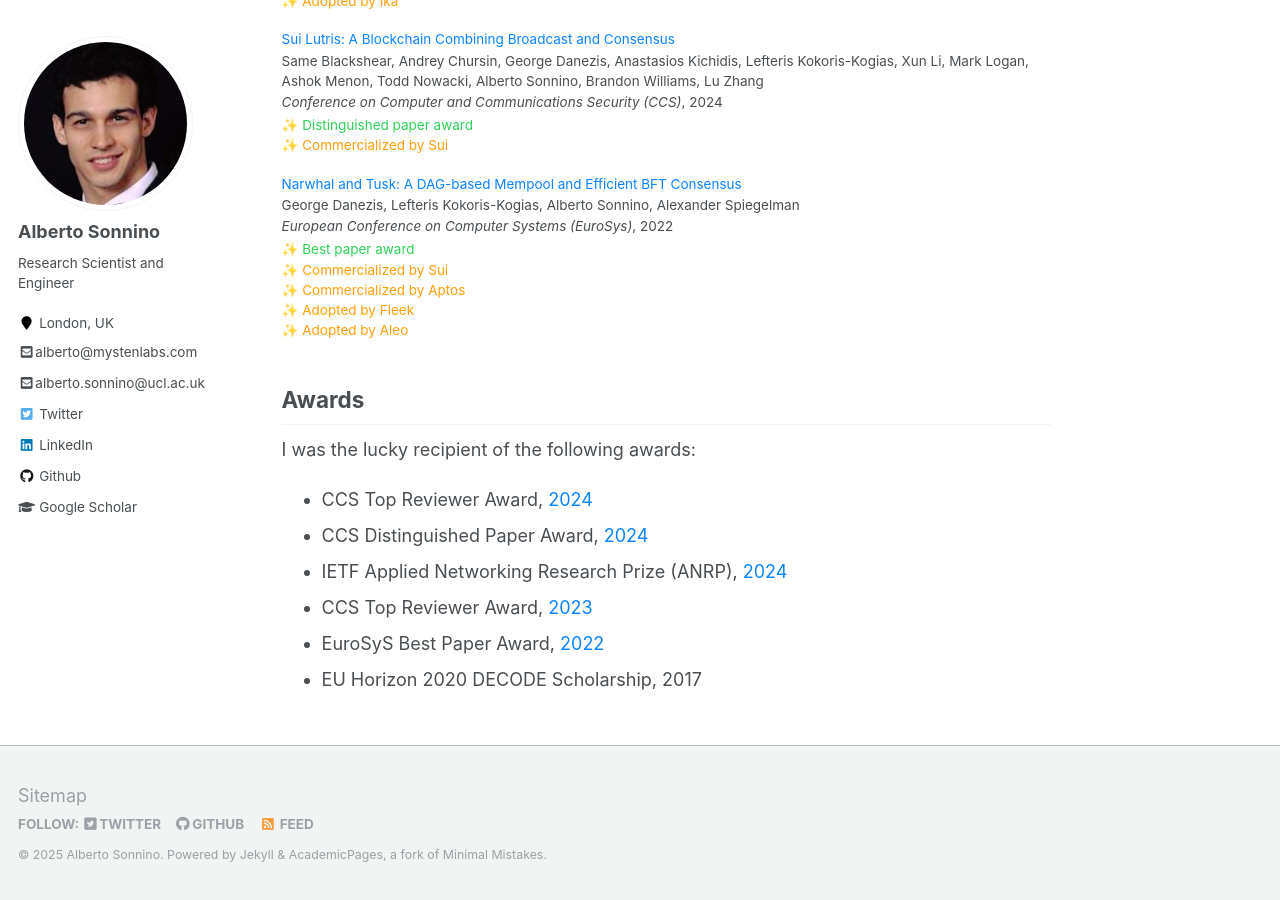
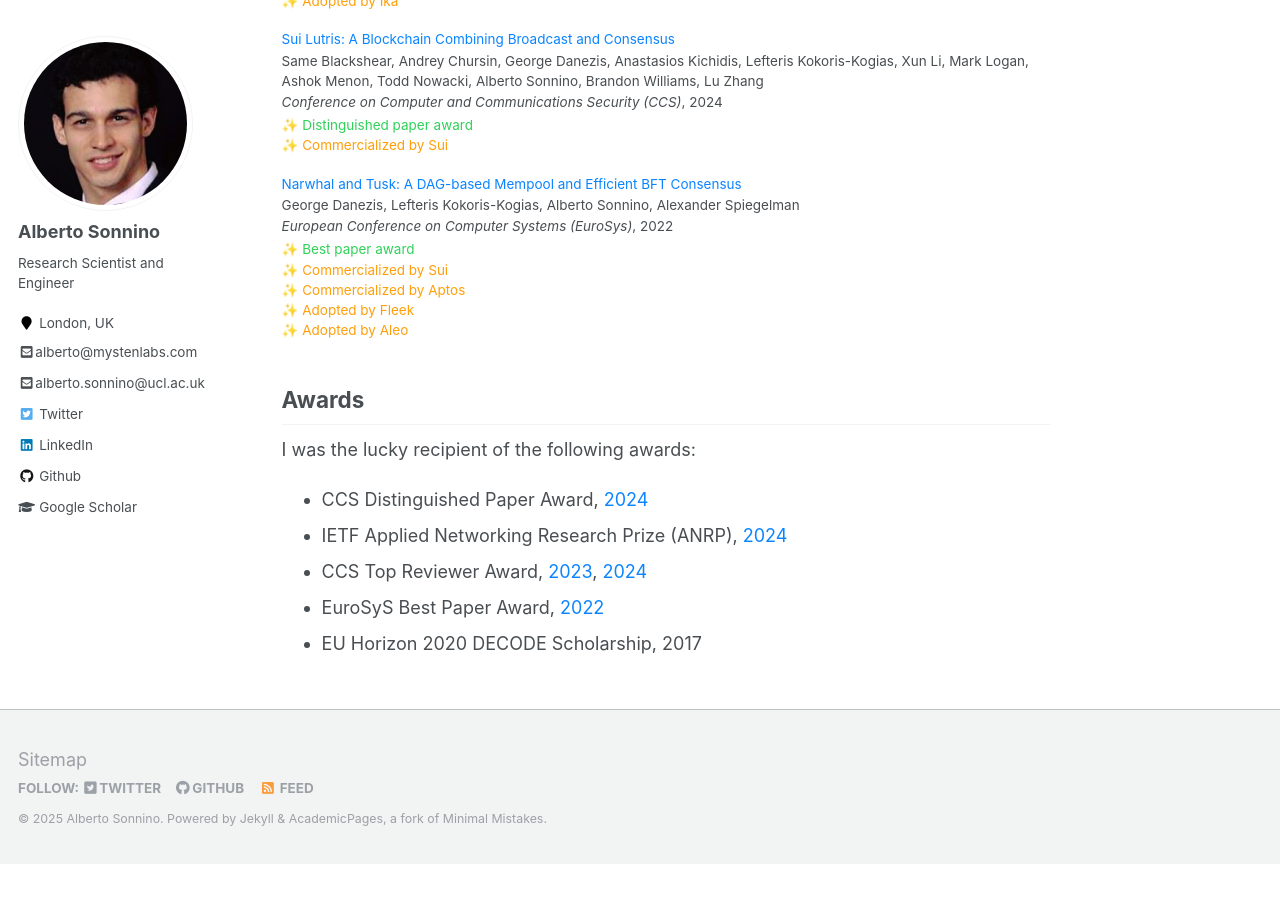
Before and after one commit to asonnino/asonnino.github.io, a Jekyll site: the page built from _pages/about.md, in a window 1280 px wide and 900 px high, scrolled down 1370 px. Built offline with Jekyll 4.4.1, drawn with Linux system fonts in a browser that asks for light colours; after the commit the page ends 2234 px from its top, so only the background shows below that.

Commit message:
nit: compress awards

```diff
--- a/_pages/about.md
+++ b/_pages/about.md
@@ -40,9 +40,8 @@ While at Meta I also co-authored the [FastPay](/papers/fastpay.pdf) consensus-le
 
 I was the lucky recipient of the following awards:
 
-- CCS Top Reviewer Award, [2024](https://www.sigsac.org/ccs/CCS2024/program/awards.html)
 - CCS Distinguished Paper Award, [2024](https://www.sigsac.org/ccs/CCS2024/program/awards.html)
 - IETF Applied Networking Research Prize (ANRP), [2024](https://www.irtf.org/anrp/)
-- CCS Top Reviewer Award, [2023](/awards/Top%20Reviewer%20Award%20-%20CCS%202023.pdf)
+- CCS Top Reviewer Award, [2023](/awards/Top%20Reviewer%20Award%20-%20CCS%202023.pdf), [2024](https://www.sigsac.org/ccs/CCS2024/program/awards.html)
 - EuroSyS Best Paper Award, [2022](https://2022.eurosys.org/index.html@p=652.html)
 - EU Horizon 2020 DECODE Scholarship, 2017
```
